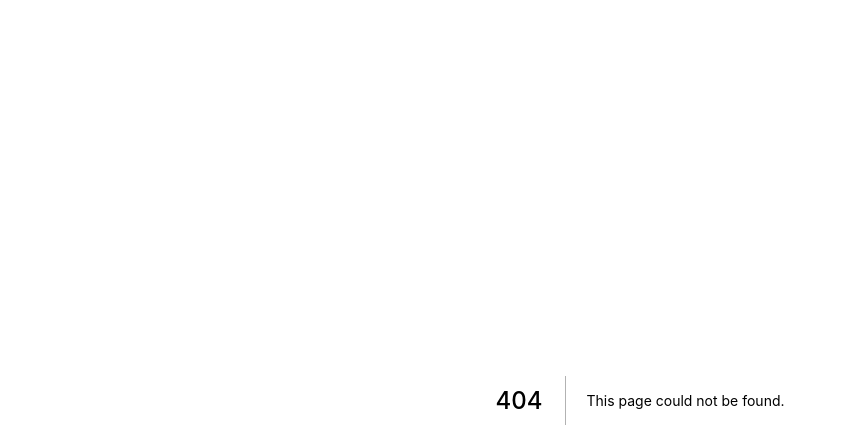
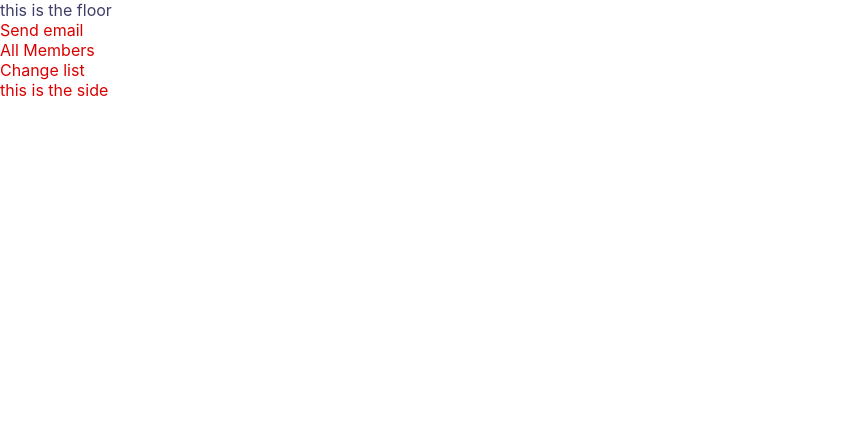
Before and after one commit to kuaminika/kmaillistclient0.1, a Next.js app: page /start in a window 1280 px wide. Before the commit this address had no page. Shown: the top 448 px of the page, without its empty margins (0-847 px from the left). Built offline with nearby package versions, Linux system fonts and the light colour scheme.

Commit message:
adding the start.js page and the css and configs it usesd

```diff
--- /dev/null
+++ b/kConfig_consts.json
@@ -0,0 +1,6 @@
+{
+    "SIDE_MENU_TITLE": "Kmail-menu"
+  , "SIDE_MENU_OPTIONS":[{"name":"Send email","target":""},
+                         {"name":"All Members","target":""},
+                         {"name":"Change list","target":""}]
+}
--- /dev/null
+++ b/pages/start.js
@@ -0,0 +1,35 @@
+ import React from 'react'
+ import styles from "../styles/start.module.css"
+import configData from '../kConfig_consts.json'
+ class Start extends React.Component
+ {
+     render(){
+       const containerClasses = "container";
+
+       const rowClasses = "row";
+       const sideClasses = "col-sm-12 col-md-2 "+ styles.side;
+       const floorClasses = "col-sm-12 col-md-10 "+ styles.floor;
+       let menuItems = [];
+       return(
+        <div className={containerClasses}>
+              <div className={rowClasses}>
+                  <div className={floorClasses}>
+                      this is the floor
+                  </div>
+                  <div className={sideClasses}>
+                       {
+                         configData.SIDE_MENU_OPTIONS.forEach((d,i)=>{
+                                 console.log(d,i);
+                         menuItems.push((<div key={i}>{d.name}</div> ))    ;
+                            })
+                        }
+                        {menuItems}
+                      this is the side
+                  </div>
+              </div>
+        </div>)
+
+     }
+ }
+
+ export default Start;
--- /dev/null
+++ b/styles/start.module.css
@@ -0,0 +1,10 @@
+.floor
+{
+    color:rgb(62, 62, 104)
+}
+
+
+.side
+{
+    color:rgb(218, 0, 0)
+}
```
Also changed, not shown: kConfig.json (added, +9 -0 lines).
